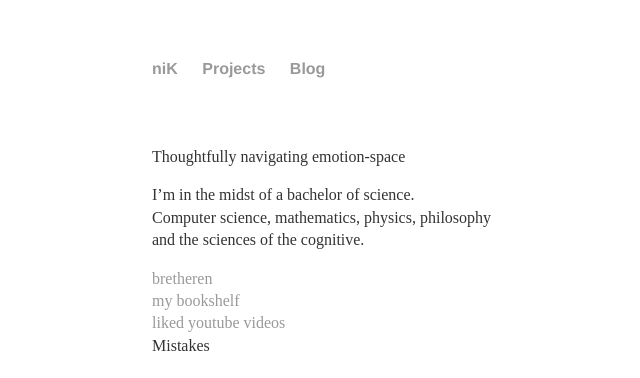
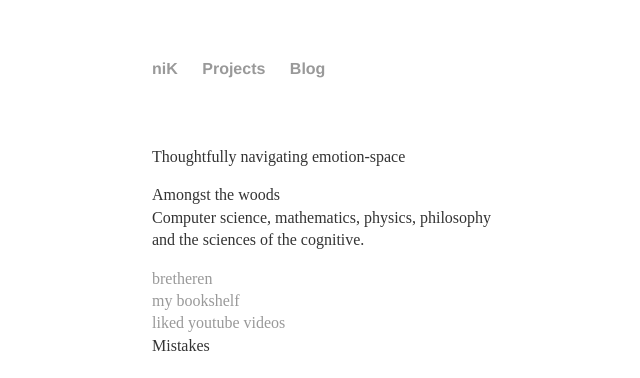
Before and after one commit to slavachalnev/nickaustinbrown.github.io, a Jekyll site: the page built from index.html, in a window 1280 px wide. Shown: the top 378 px of the page, without its empty margins (168-808 px from the left). Built offline with Jekyll 4.4.1, drawn with Linux system fonts in a browser that asks for light colours.

Commit message:
no longer a bachelor

```diff
--- a/index.html
+++ b/index.html
@@ -6,7 +6,7 @@ title: About
  </br >
  </br >
 	<p>Thoughtfully navigating emotion-space </p>
-	<p>I’m in the midst of a bachelor of science. </br >
+	<p>Amongst the woods </br >
 	Computer science, mathematics, physics, philosophy </br >
 		and the sciences of the cognitive.
 	</p>
```
Also changed, not shown: 1 other file.
